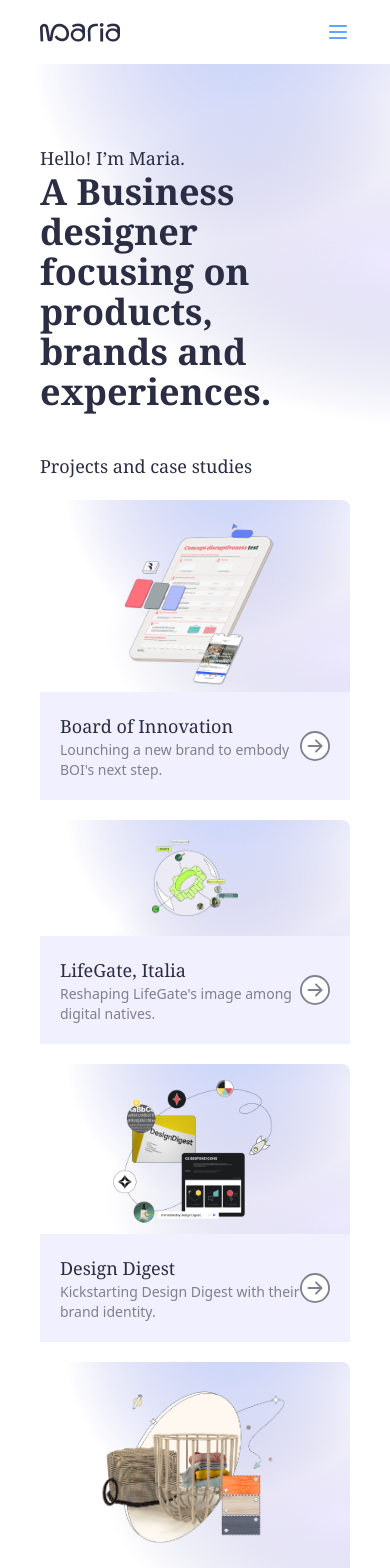
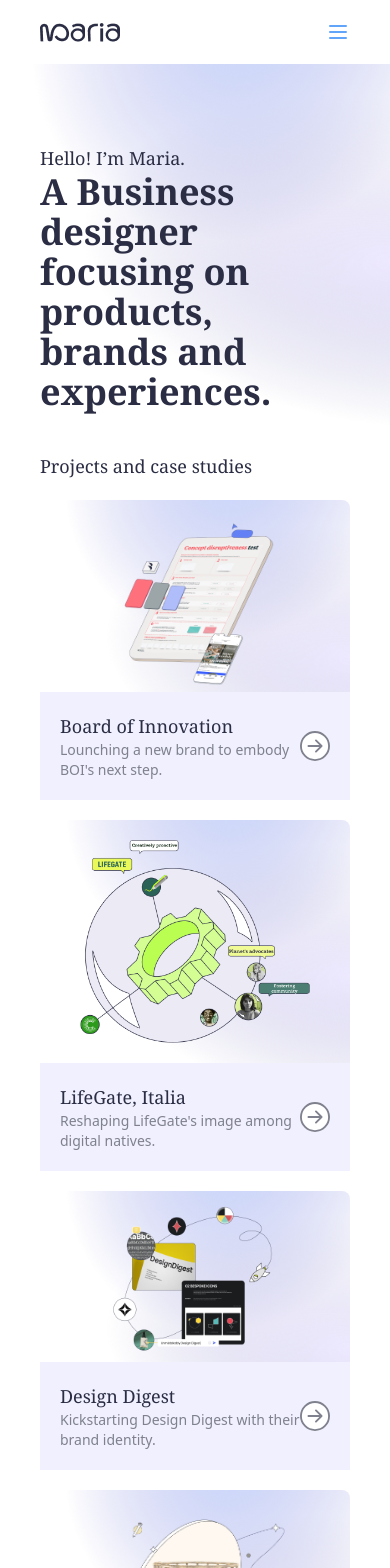
Before and after one commit to ashokpkd/project-maria, a React (Vite) app: page / in a window 390 px wide. Shown: the top 1568 px of the page. Built offline with nearby package versions, Linux system fonts and the light colour scheme.

Commit message:
few  changes applied

```diff
--- a/src/Pages/Home_Page/components/block/HomePageBlock.jsx
+++ b/src/Pages/Home_Page/components/block/HomePageBlock.jsx
@@ -38,7 +38,7 @@
           <div onClick={() => navigate("/boi")}>
             <div className=" bg-white rounded-lg cursor-pointer">
               <img
-                className="rounded-t-lg w-[100%] px-10  md:h-64 lg:h-[400px] xl:h-[600px]"
+                className="rounded-t-lg w-[100%] min-h-40 px-10  md:h-64 lg:h-[400px] xl:h-[600px]"
                 src={boi}
                 alt=""
                 style={{
@@ -66,7 +66,7 @@
           <div onClick={() => navigate("/lifegate")}>
             <div className=" bg-white rounded-lg cursor-pointer">
               <img
-                className="rounded-t-lg w-[100%] px-28 py-5 md:h-64 lg:h-[400px] xl:h-[600px]"
+                className="rounded-t-lg w-[100%] min-h-40 px-10 py-5 md:h-64 lg:h-[400px] xl:h-[600px]"
                 src={lifegate}
                 alt=""
                 style={{
@@ -93,7 +93,7 @@
           <div onClick={() => navigate("/dd")}>
             <div className=" bg-white rounded-lg cursor-pointer">
               <img
-                className="rounded-t-lg w-[100%] px-10 md:h-64 lg:h-[400px] xl:h-[600px]"
+                className="rounded-t-lg w-[100%] min-h-40 px-10 md:h-64 lg:h-[400px] xl:h-[600px]"
                 src={dd}
                 alt=""
                 style={{
@@ -117,10 +117,10 @@
               </div>
             </div>
           </div>
-          <div onClick={()=>navigate('/tpt')}>
+          <div onClick={() => navigate("/tpt")}>
             <div className=" bg-white rounded-lg cursor-pointer">
               <img
-                className="rounded-t-lg w-[100%] px-10 md:h-64 lg:h-[400px] xl:h-[600px]"
+                className="rounded-t-lg w-[100%] min-h-40 px-10 md:h-64 lg:h-[400px] xl:h-[600px]"
                 src={rtg}
                 alt=""
                 style={{
@@ -146,7 +146,7 @@
           </div>
         </div>
       </div>
-      <CollaboratedCompanies/>
+      <CollaboratedCompanies />
     </div>
   );
 };
```
